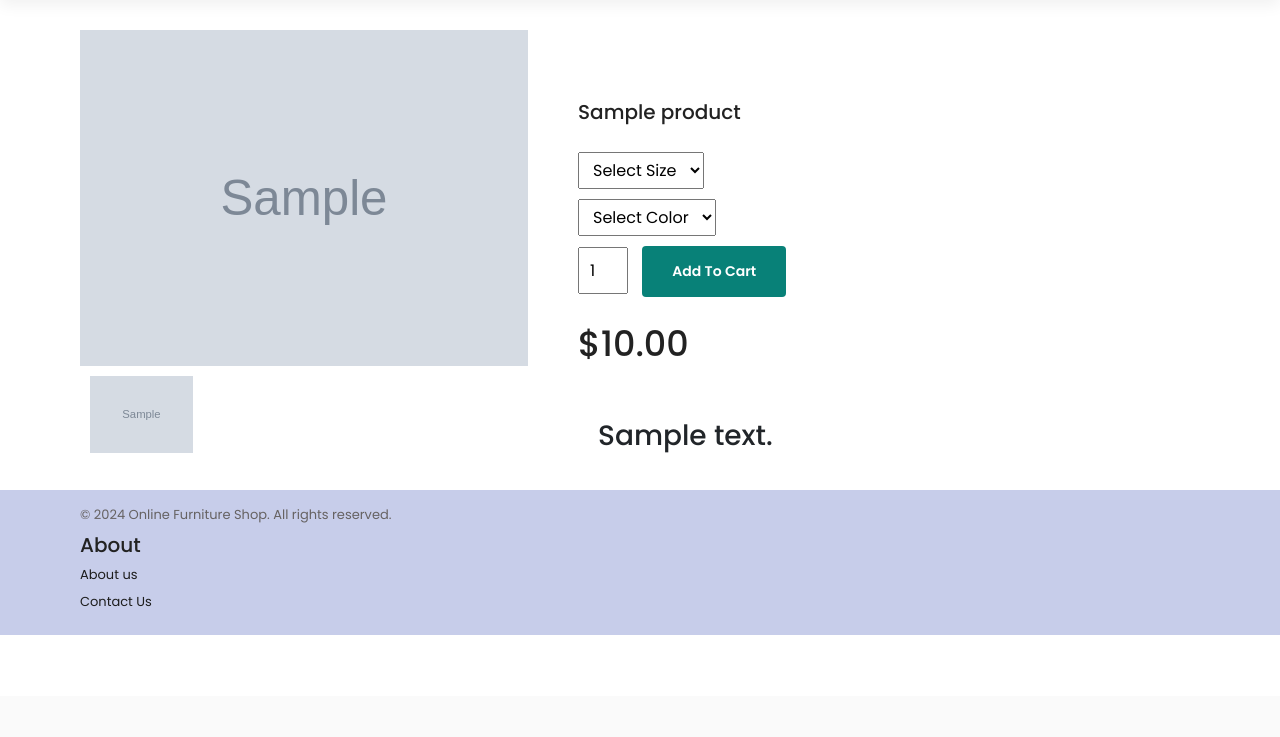
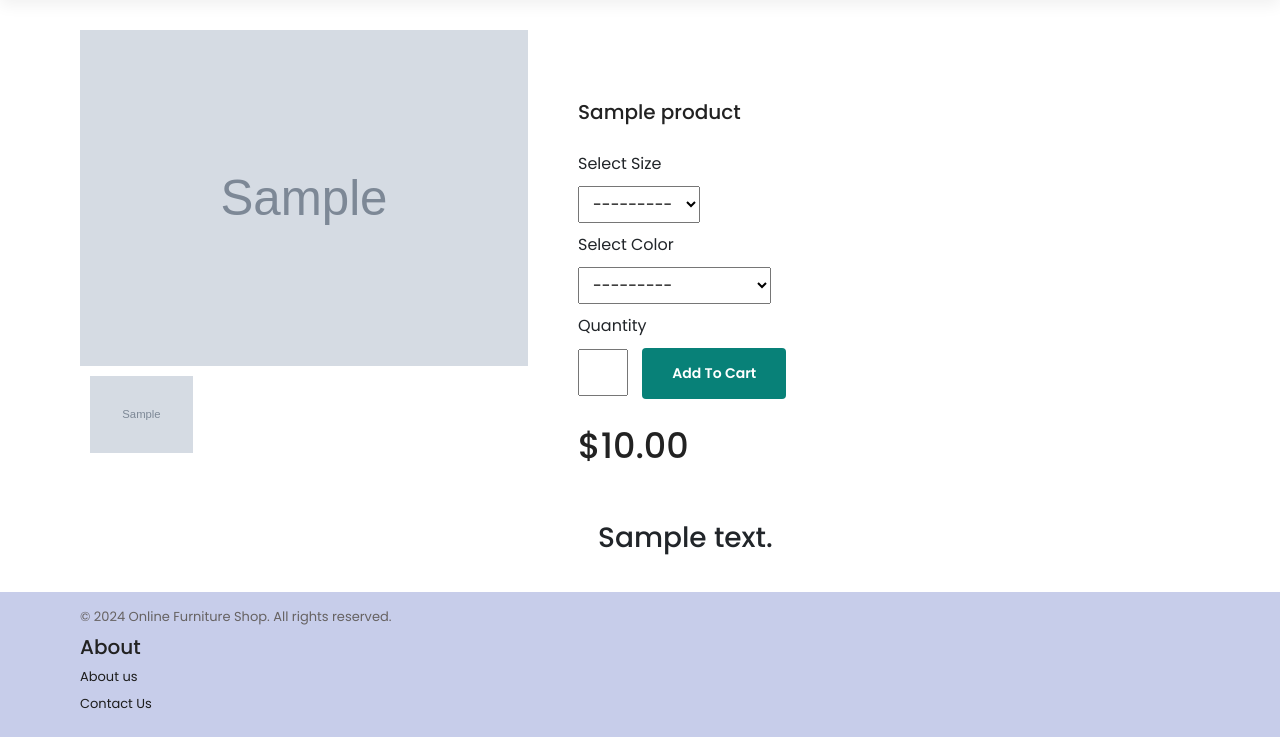
Before and after one commit to MudaSir-Latif/jango, a Django app: page /shop/product/1/ in a window 1280 px wide. Shown: the part 104-841 px from the top of the page. Before the commit the page ends 739 px from the top, so only its background shows below. Run offline with Django 5.2, Linux system fonts and the light colour scheme; tables that the repository leaves empty hold one stand-in row (values such as "Sample post"); grey boxes marked "Sample" are stand-in pictures; some libraries are stand-ins or nearby versions.

Commit message:
cart done

```diff
--- /dev/null
+++ b/onlinefurnitureshop/shop/forms.py
@@ -0,0 +1,25 @@
+from django import forms
+from about.models import CartItem, Size, Colour
+
+class CartItemForm(forms.ModelForm):
+    size = forms.ModelChoiceField(queryset=Size.objects.none(), required=True)
+    colour = forms.ModelChoiceField(queryset=Colour.objects.none(), required=True)
+
+    class Meta:
+        model = CartItem
+        fields = ['quantity', 'size', 'colour']
+
+    def __init__(self, *args, **kwargs):
+        product = kwargs.pop('product', None)
+        super().__init__(*args, **kwargs)
+        if product:
+            self.fields['size'].queryset = Size.objects.filter(product=product)
+            self.fields['colour'].queryset = Colour.objects.filter(product=product)
+class AddToCartForm(forms.ModelForm):
+    size = forms.ModelChoiceField(queryset=Size.objects.all())
+    colour = forms.ModelChoiceField(queryset=Colour.objects.all())
+    quantity = forms.IntegerField(min_value=1,max_value=3)
+
+    class Meta:
+        model = CartItem
+        fields = ['size', 'colour', 'quantity']
--- a/onlinefurnitureshop/shop/urls.py
+++ b/onlinefurnitureshop/shop/urls.py
@@ -21,6 +21,7 @@
 
 urlpatterns = [
     path('',views.shop,name='category'),
+    path('add_to_cart/<int:product_id>/', views.add_to_cart, name='add_to_cart'),
+    path('product/<int:product_id>/', views.product_detail, name='product'),
     # path('product/',views.product,name='product')
-    path('product/<int:product_id>/', views.product, name='product'),
 ]
--- a/onlinefurnitureshop/shop/views.py
+++ b/onlinefurnitureshop/shop/views.py
@@ -1,21 +1,7 @@
-from django.shortcuts import render, get_object_or_404
-from about.models import Product
+from django.shortcuts import render, get_object_or_404,redirect
+from about.models import Product,Cart,CartItem
 from django.core.paginator import Paginator
-
-# def shop(request):
-#     # return render (request,'shop.html')
-#     category = request.GET.get('category', None)
-#     if category:
-#         products = Product.objects.filter(category=category)
-#     else:
-#         products = Product.objects.all()
-
-#     paginator = Paginator(products, 1)  # Show 10 products per page
-#     page_number = request.GET.get('page')
-#     page_obj = paginator.get_page(page_number)
-
-#     return render(request, 'shop.html', {'page_obj': page_obj})
-#     # return render(request, 'shop.html', {'products': products})
+from .forms import AddToCartForm
 
 
 def shop(request):
@@ -32,12 +18,90 @@
     return render(request, 'shop.html', {'page_obj': page_obj, 'category': category})
 
 
-# def product(request):
-#     return render (request,'product.html')
+def add_to_cart(request, product_id):
+    product = get_object_or_404(Product, pk=product_id)
 
-def product(request, product_id):
-    product = get_object_or_404(Product, pk=product_id)
+    if request.method == 'POST':
+        form = AddToCartForm(request.POST)
+        if form.is_valid():
+            size = form.cleaned_data['size']
+            colour = form.cleaned_data['colour']
+            quantity = form.cleaned_data['quantity']
+
+            cart, created = Cart.objects.get_or_create(user=request.user)
+            cart_item, created = CartItem.objects.get_or_create(
+                cart=cart, product=product, size=size, colour=colour,
+                defaults={'quantity': quantity}
+            )
+            if not created:
+                cart_item.quantity += quantity
+                cart_item.save()
+
+            return redirect('cart')  # Redirect to the cart page after adding item
+    else:
+        form = AddToCartForm()
+
     context = {
-        'product': product
+        'product': product,
+        'form': form,
     }
     return render(request, 'product.html', context)
+
+
+def product_detail(request, product_id):
+    product = get_object_or_404(Product, pk=product_id)
+
+    if request.method == 'POST':
+        form = AddToCartForm(request.POST)
+        if form.is_valid():
+            size = form.cleaned_data['size']
+            colour = form.cleaned_data['colour']
+            quantity = form.cleaned_data['quantity']
+
+            cart, created = Cart.objects.get_or_create(user=request.user)
+            cart_item, created = CartItem.objects.get_or_create(
+                cart=cart, product=product, size=size, colour=colour,
+                defaults={'quantity': quantity}
+            )
+            if not created:
+                cart_item.quantity += quantity
+                cart_item.save()
+
+            return redirect('add_to_cart')  # Use the name of your cart URL here
+    else:
+        form = AddToCartForm()
+
+    context = {
+        'product': product,
+        'form': form,
+    }
+    return render(request, 'product.html', context)
+
+
+# old code
+
+# def shop(request):
+#     # return render (request,'shop.html')
+#     category = request.GET.get('category', None)
+#     if category:
+#         products = Product.objects.filter(category=category)
+#     else:
+#         products = Product.objects.all()
+
+#     paginator = Paginator(products, 1)  # Show 10 products per page
+#     page_number = request.GET.get('page')
+#     page_obj = paginator.get_page(page_number)
+
+#     return render(request, 'shop.html', {'page_obj': page_obj})
+#     return render(request, 'shop.html', {'products': products})
+
+
+# def product(request, product_id):
+#     product = get_object_or_404(Product, pk=product_id)
+#     context = {
+#         'product': product
+#     }
+#     return render(request, 'product.html', context)
+
+
+# views.py in your shop app
--- a/onlinefurnitureshop/templates/product.html
+++ b/onlinefurnitureshop/templates/product.html
@@ -150,7 +150,6 @@
 </section>
 {% endblock %} {% endcomment %}
 
-
 {% load static %}
 
 {% block content %}
@@ -167,37 +166,19 @@
     </div>
     <div class="single-pro-details">
         <h4>{{ product.title }}</h4>
-        <select name="" id="">
-            <option>Select Size</option>
-            {% for size in product.size_set.all %}
-            <option>{{ size.size }}</option>
-            {% endfor %}
-        </select>
-        <select name="" id="">
-            <option>Select Color</option>
-            {% for colour in product.colour_set.all %}
-            <option>{{ colour.colour }}</option>
-            {% endfor %}
-        </select>
-        <input type="number" id="quantity" value="1" min="1" max="{{ product.stock }}">
-        <a href="/cart"><button id="add-to-cart" class="normal">Add To Cart</button></a>
+        <form method="post" action="{% url 'add_to_cart' product.product_id %}">
+            {% csrf_token %}
+            <label for="size">Select Size</label>
+            {{ form.size }}
+            <label for="colour">Select Color</label>
+            {{ form.colour }}
+            <label for="quantity">Quantity</label>
+            {{ form.quantity }}
+            <button type="submit" class="normal">Add To Cart</button>
+        </form>
         <h2>${{ product.price }}</h2>
         <p id="stock-message" style="color: red; display: none;">Out of stock</p>
         <h3 style="padding: 20px;">{{ product.description }}</h3>
-
-        <script>
-            document.getElementById('add-to-cart').addEventListener('click', function(event) {
-                var maxStock = {{ product.stock }};
-                var quantity = document.getElementById('quantity').value;
-
-                if (quantity > maxStock) {
-                    document.getElementById('stock-message').style.display = 'block';
-                    event.preventDefault();
-                } else {
-                    document.getElementById('stock-message').style.display = 'none';
-                }
-            });
-        </script>
     </div>
 </section>
 {% endblock %}
```
